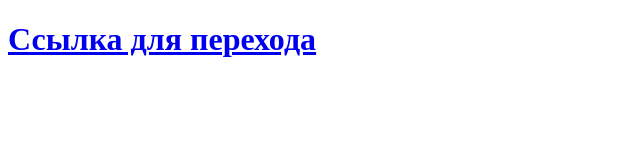
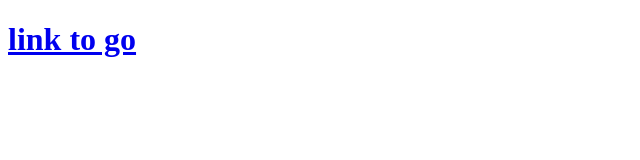
Before and after one commit to tim288/site, a plain HTML site: page index.html in a window 1280 px wide. Shown: the whole page, without its empty margins (0-640 px from the left). Drawn offline with Linux system fonts and the light colour scheme.

Commit message:
Update index.html

```diff
--- a/index.html
+++ b/index.html
@@ -6,6 +6,6 @@
     <title>Document</title>
 </head>
 <body>
-    <h1><a href="https://track.tracksofast.com/click?pid=14087&offer_id=54">Ссылка для перехода</a></h1>
+    <h1><a href="https://track.tracksofast.com/click?pid=14087&offer_id=54">link to go</a></h1>
 </body>
 </html>
```
